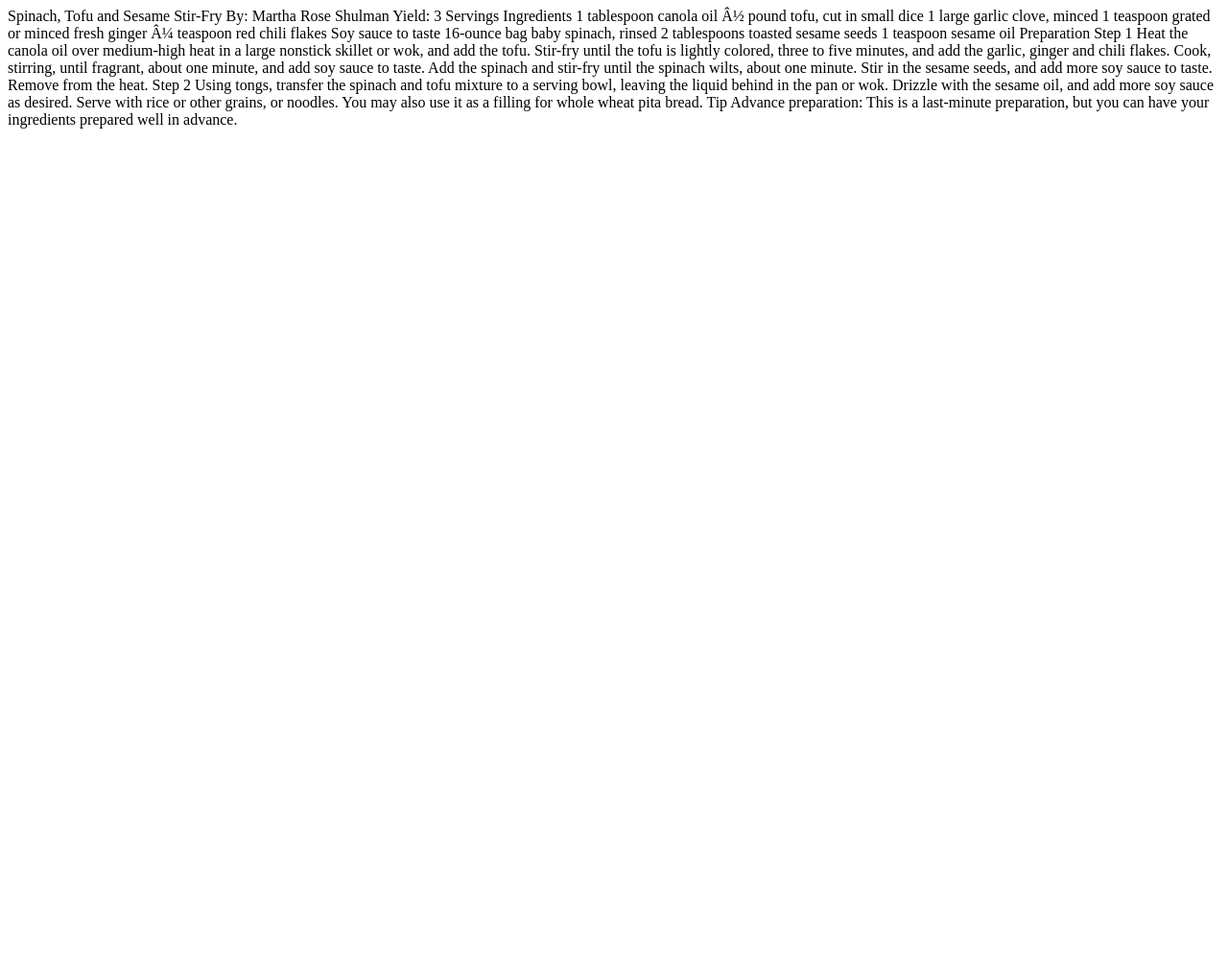
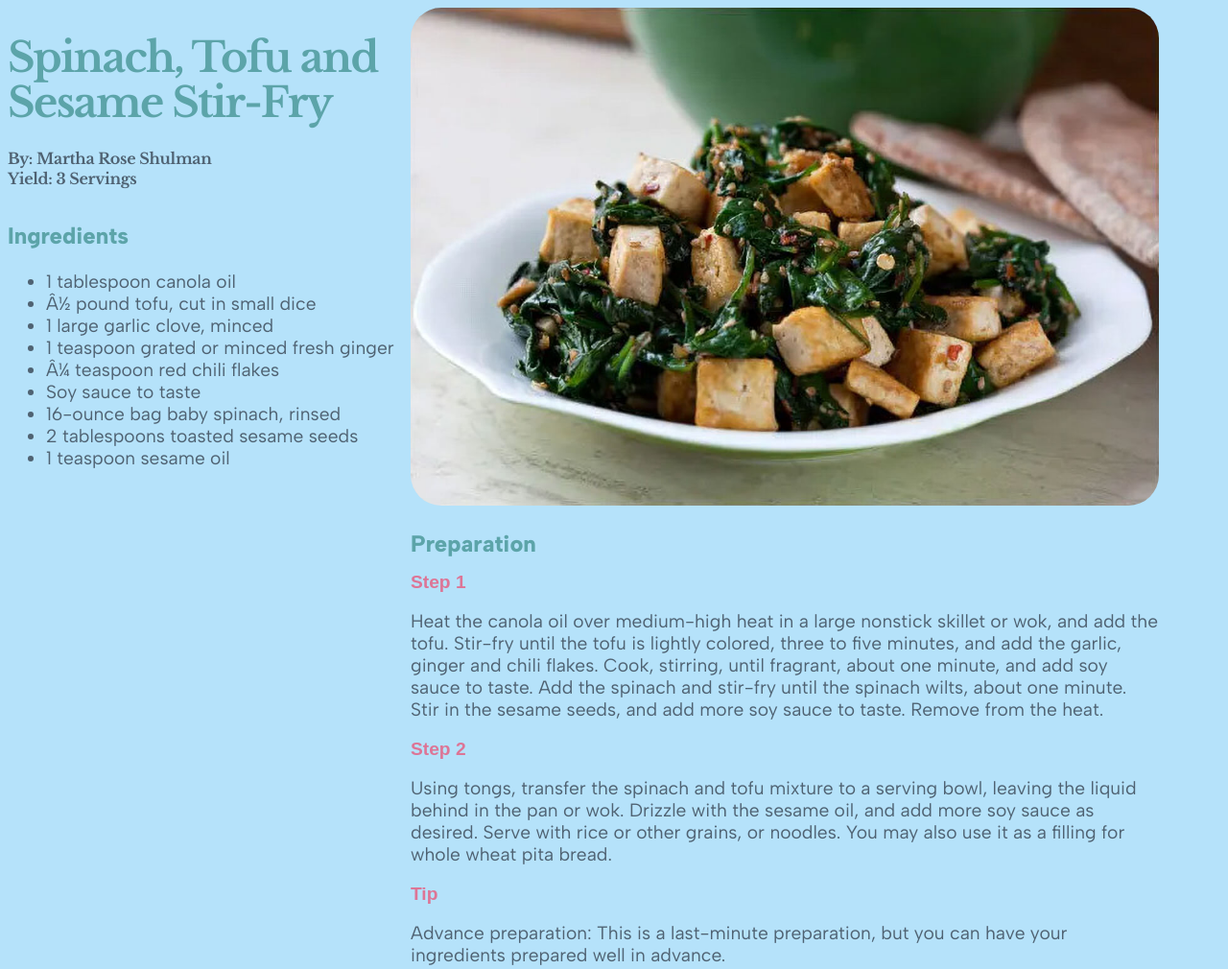
Before and after one commit to andreeamckague/exercise7, a plain HTML site: page index.html in a window 1280 px wide. Shown: the whole page at 96% size. Before the commit the page ends 800 px from the top, so only its background shows below. Drawn offline with nearby package versions, Linux system fonts and the light colour scheme.

Commit message:
formatted everything

```diff
--- a/index.html
+++ b/index.html
@@ -3,33 +3,104 @@
     <head>
       <meta charset="utc-8">
       <title>Exercise 7: Typography</title>
-      <!-- created by Andreea McKague on Monday November 4 -->
+      <!-- created by Andreea McKague on Thursday November 14 -->
       <!--This receipe is taken from https://cooking.nytimes.com/recipes/1012494-spinach-tofu-and-sesame-stir-fry -->
+      <link rel="preconnect" href="https://fonts.googleapis.com">
+      <link rel="preconnect" href="https://fonts.gstatic.com" crossorigin>
+      <link href="https://fonts.googleapis.com/css2?family=Albert+Sans:ital,wght@0,100..900;1,100..900&family=Inter:wght@100..900&family=Libre+Baskerville:ital,wght@0,400;0,700;1,400&family=Roboto+Condensed:ital,wght@0,100..900;1,100..900&display=swap" rel="stylesheet">
+      <style>
+        body{
+          background-color: #B5E2FA;
+        }
+        h1{
+          font-family: "Libre Baskerville", serif;
+          font-weight: 700;
+          font-style: normal;
+          font-size: 2.7em;
+          line-height: 1.1em;
+          letter-spacing: -0.04em;
+          color: #5CA4A9;
+        }
+        h2{
+          font-family: "Libre Baskerville", sans-serif;
+          font-weight: 800;
+          font-style: normal;
+          font-size: 1em;
+          line-height: 0.5em;
+          color: #4F6272;
+          letter-spacing: -0.02em;
+        }
+        h3{
+          font-family: "Albert Sans", sans-serif;
+          font-weight: 800;
+          font-style: normal;
+          font-size: 1.5em;
+          line-height: 0em;
+          color: #5CA4A9;
+          margin: 1.5em 0;
+        }
+        h4{
+          font-family: "Albert  Sans", sans-serif;
+          font-weight: 600;
+          font-style: normal;
+          font-size: 1.2em;
+          line-height: 0.4em;
+          color: #DD7596;
+        }
+        p, ul{
+          font-family: "Albert Sans", sans-serif;
+          font-weight: 400;
+          font-style: normal;
+          font-size: 1.2em;
+          color: #4F6272;
+        }
+        img{
+          border-radius: 2em;
+        }
+        .recipe{
+          width: 1200px;
+        }
+        .col-left{
+          float: left;
+          width: 35%;
+        }
+        .col-right{
+          float: left;
+          width: 65%;
+        }
+      </style>
     </head>
+    <body>
+      <div class="recipe">
+        <div class="col-left">
+          <h1>Spinach, Tofu and Sesame Stir-Fry</h1>
+          <h2>By: Martha Rose Shulman</h2>
+          <h2 style="margin-bottom: 3.5em;">Yield: 3 Servings</h2>
+          <h3>Ingredients</h3>
+          <ul>
+            <li>1 tablespoon canola oil</li>
+            <li>½ pound tofu, cut in small dice</li>
+            <li>1 large garlic clove, minced</li>
+            <li>1 teaspoon grated or minced fresh ginger</li>
+            <li>¼ teaspoon red chili flakes</li>
+            <li> Soy sauce to taste</li>
+            <li>16-ounce bag baby spinach, rinsed</li>
+            <li>2 tablespoons toasted sesame seeds</li>
+            <li>1 teaspoon sesame oil</li>
+          </ul>
+        </div>
+        <div class="col-right">
+          <img src="recipe.jpg" alt="An image of tofu and sesame stir-fry" width="100%" height="auto">  <h3>Preparation</h3>
 
-Spinach, Tofu and Sesame Stir-Fry
-By: Martha Rose Shulman
-Yield: 3 Servings
+          <h4>Step 1</h4>
+          <p>Heat the canola oil over medium-high heat in a large nonstick skillet or wok, and add the tofu. Stir-fry until the tofu is lightly colored, three to five minutes, and add the garlic, ginger and chili flakes. Cook, stirring, until fragrant, about one minute, and add soy sauce to taste. Add the spinach and stir-fry until the spinach wilts, about one minute. Stir in the sesame seeds, and add more soy sauce to taste. Remove from the heat.</p>
 
-Ingredients
+          <h4>Step 2</h4>
+          <p>Using tongs, transfer the spinach and tofu mixture to a serving bowl, leaving the liquid behind in the pan or wok. Drizzle with the sesame oil, and add more soy sauce as desired. Serve with rice or other grains, or noodles. You may also use it as a filling for whole wheat pita bread.</p>
 
-1 tablespoon canola oil
-½ pound tofu, cut in small dice
-1 large garlic clove, minced
-1 teaspoon grated or minced fresh ginger
-¼ teaspoon red chili flakes
-Soy sauce to taste
-16-ounce bag baby spinach, rinsed
-2 tablespoons toasted sesame seeds
-1 teaspoon sesame oil
-
-Preparation
-
-Step 1
-Heat the canola oil over medium-high heat in a large nonstick skillet or wok, and add the tofu. Stir-fry until the tofu is lightly colored, three to five minutes, and add the garlic, ginger and chili flakes. Cook, stirring, until fragrant, about one minute, and add soy sauce to taste. Add the spinach and stir-fry until the spinach wilts, about one minute. Stir in the sesame seeds, and add more soy sauce to taste. Remove from the heat.
-
-Step 2
-Using tongs, transfer the spinach and tofu mixture to a serving bowl, leaving the liquid behind in the pan or wok. Drizzle with the sesame oil, and add more soy sauce as desired. Serve with rice or other grains, or noodles. You may also use it as a filling for whole wheat pita bread.
-
-Tip
-Advance preparation: This is a last-minute preparation, but you can have your ingredients prepared well in advance.
+          <h4>Tip</h4>
+          <p>Advance preparation: This is a last-minute preparation, but you can have your ingredients prepared well in advance. </p>
+        </div>
+      </div>
+    </body>
+</html>
```
